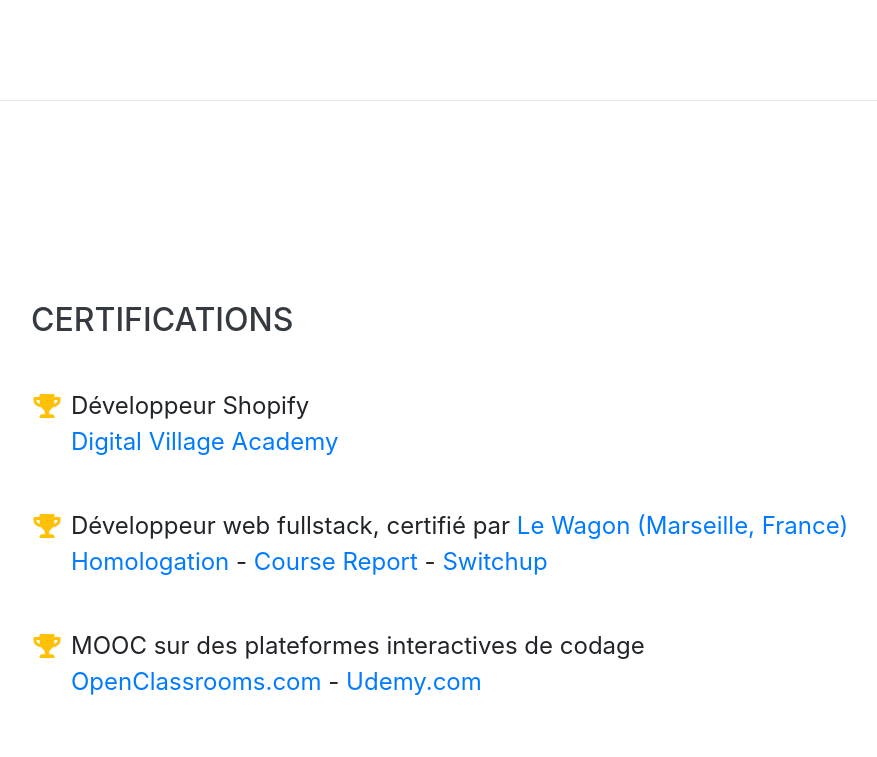
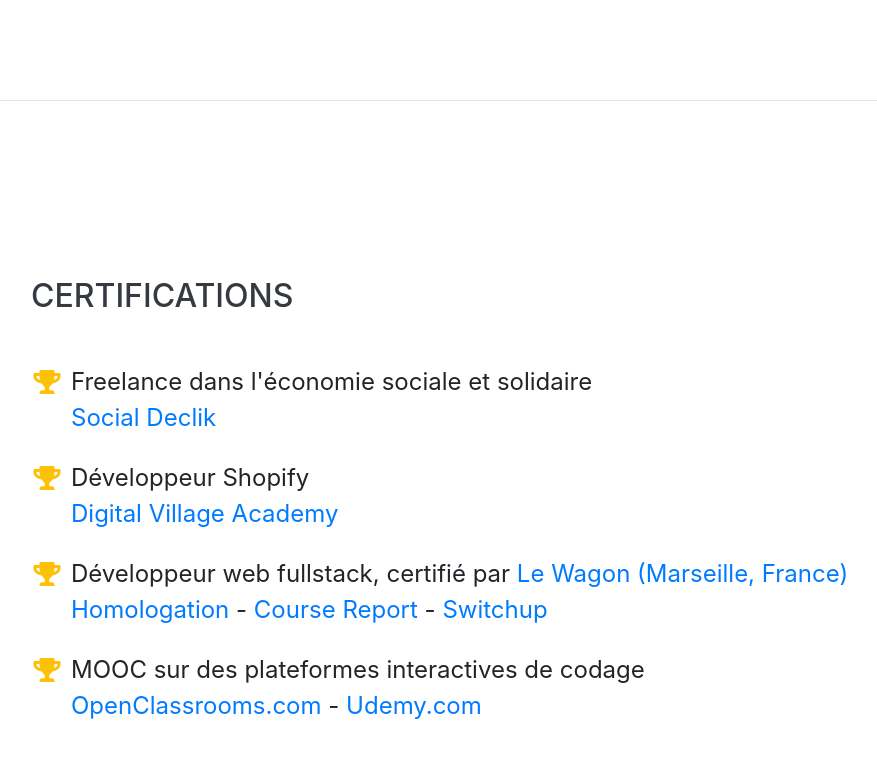
Before and after one commit to Bertrand-Bichat/Bertrand-Bichat.github.io, a website with bundled scripts: page index.html in a window 1280 px wide. Shown: the part 9914-10671 px from the top of the page, without its empty margins (289-1166 px from the left). Built offline with nearby package versions, Linux system fonts and the light colour scheme; a web font is replaced by a local one.

Commit message:
add social declik certification

```diff
--- a/index.html
+++ b/index.html
@@ -358,12 +358,17 @@
       <div class="w-100">
         <h2 class="mb-5">Certifications</h2>
         <ul class="fa-ul mb-0">
-          <li class="text mb-5">
+          <li class="text mb-4">
+            <i class="fa-li fa fa-trophy text-warning"></i>
+            Freelance dans l'économie sociale et solidaire <br>
+            <a href="https://socialdeclik.com/" target="_blank">Social Declik</a>
+          </li>
+          <li class="text mb-4">
             <i class="fa-li fa fa-trophy text-warning"></i>
             Développeur Shopify <br>
             <a href="https://dv-academy.fr/formation-developpeur-shopify/" target="_blank">Digital Village Academy</a>
           </li>
-          <li class="text mb-5">
+          <li class="text mb-4">
             <i class="fa-li fa fa-trophy text-warning"></i>
             Développeur web fullstack, certifié par
             <a href="https://www.lewagon.com/fr/marseille" target="_blank">Le Wagon (Marseille, France)</a> <br>
```
